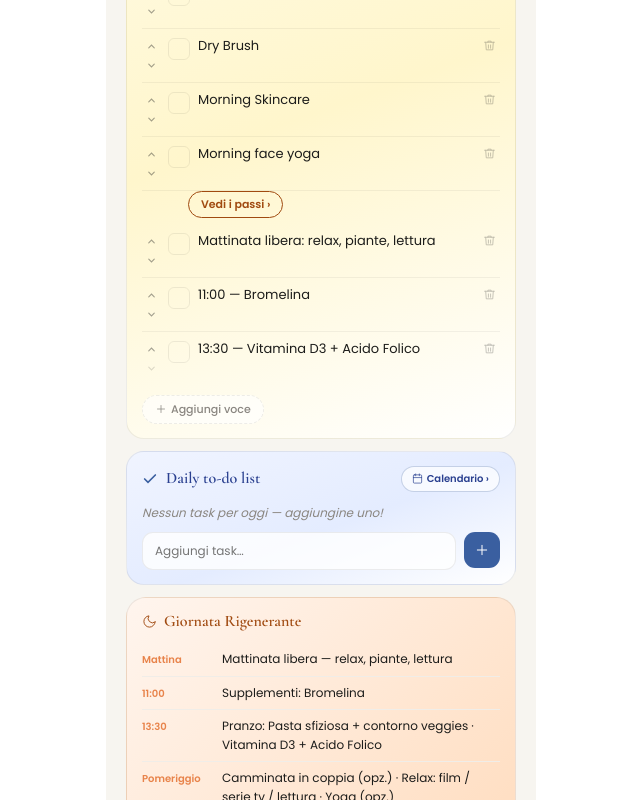
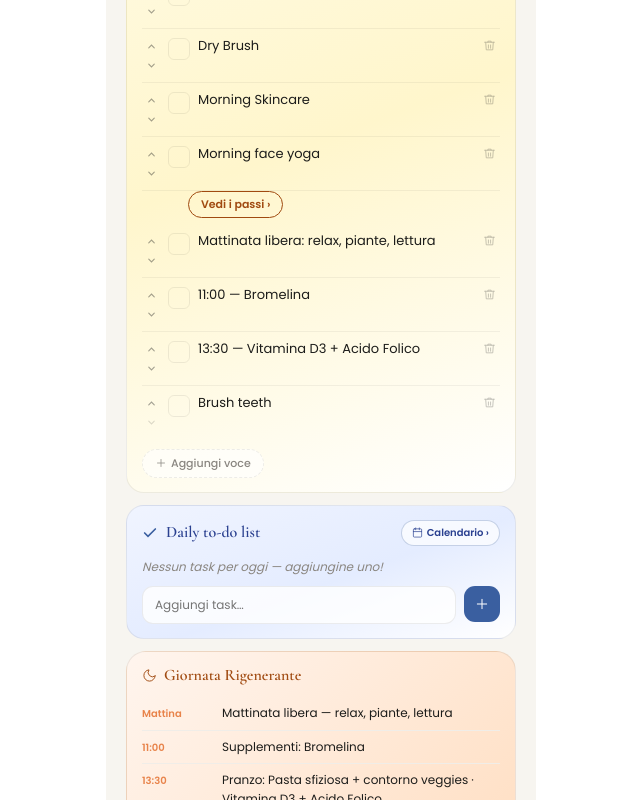
Before and after one commit to sarahcol95/Better-me, a React (Vite) app: page / in a window 1280 px wide. Shown: the part 1253-2053 px from the top of the page, without its empty margins (319-959 px from the left). Built offline with nearby package versions, Linux system fonts and the light colour scheme.

Commit message:
Update App.jsx

```diff
--- a/src/App.jsx
+++ b/src/App.jsx
@@ -131,13 +131,13 @@ const AG="linear-gradient(135deg,#FDFAF6,#EDE0CC)";
 const AT="#6B4A2A";
 
 const DD={
-1:{th:TH.boost,colazione:"monday",mattina:["Nettalingua","Detersione viso",`Supp. risveglio: ${SR}`,"30 Calf Raises lenti – Vacuum 3×30″","Detox Yoga o Upper & Abs","Morning Skincare","Morning face yoga",`Supp. colazione: ${SC}`],alimLabel:"DETOX — low carb & low sodium",alimGrad:AG,alimText:AT,spuntino:"Tisana + 1 arancia",pranzo:"150–200 g proteine + doppia verdura · low carb · low sodium",cena:"150–200 g proteine + verdura cotta · low carb · low sodium",sera:["Gentle Foam Roller","Dry Brush + Massaggio con crema","Skincare Sera A — Retinale 0,2%","Gambe al muro 10'","Magnesio + Potassio"],ufficio:["Oscillazioni tallone-punta","Ogni ora: 5 contrazioni glutei + Rotazione scapole","Ogni volta in bagno: 10 Squat + 20″ Shaking + 10 Wall Slides"],faceYoga:FY_M,fyLabel:"Face Yoga — Drenaggio & Scolpitura"},
-2:{th:TH.forza_idr,colazione:"std",mattina:["Nettalingua","Detersione viso",`Supp. risveglio: ${SR}`,"30 Calf Raises lenti – Vacuum 3×30″","Focus Glutei con pesi","Morning Skincare","Morning face yoga",`Supp. colazione: ${SC}`,"Protein Shake"],alimLabel:"Pro + Carbo + Veggies",alimGrad:AG,alimText:AT,spuntino:"Cappuccino veg + 1 arancia + 20 g frutta secca",pranzo:"70 g cereali + 130 g proteine + verdure + 1 cucchiaio EVO",cena:"150–200 g proteine + verdura + 30–40 g carbo",sera:["Dry Brush + Massaggio con crema","Skincare Sera C — Idratazione + Face Yoga completo","Gambe al muro 10'","Magnesio + Potassio"],ufficio:["Oscillazioni tallone-punta","Ogni ora: 5 contrazioni glutei + Rotazione scapole","Ogni volta in bagno: 10 Squat + 20″ Shaking + 10 Wall Slides"],faceYoga:FY_C,fyLabel:"Face Yoga Sera C — Completo"},
-3:{th:TH.mob_yoga,colazione:"std",mattina:["Nettalingua","Detersione viso",`Supp. risveglio: ${SR}`,"30 Calf Raises lenti – Vacuum 3×30″","30' Yoga e/o Camminata","Morning Skincare","Morning face yoga",`Supp. colazione: ${SC}`],alimLabel:"Pro + Carbo + Veggies",alimGrad:AG,alimText:AT,spuntino:"Cappuccino veg + 1 arancia + 10 g frutta secca",pranzo:"70 g cereali + 130 g proteine + verdure + 1 cucchiaio EVO",cena:"150–200 g proteine + verdura + 30–40 g carbo",sera:["Yoga class 18:15","Dry Brush + Doccia + Getto freddo gambe","Massaggio con crema","Skincare Sera B — Peeling AHA 30% + BHA 2% (max 10 min)","Gambe al muro 10'","Magnesio + Potassio"],ufficio:["Oscillazioni tallone-punta","Ogni ora: 5 contrazioni glutei + Rotazione scapole","Ogni volta in bagno: 10 Squat + 20″ Shaking + 10 Wall Slides"],faceYoga:null},
-4:{th:TH.forza_ret,colazione:"std",mattina:["Nettalingua","Detersione viso",`Supp. risveglio: ${SR}`,"30 Calf Raises lenti – Vacuum 3×30″","Focus Glutei con pesi","Morning Skincare","Morning face yoga",`Supp. colazione: ${SC}`,"Protein Shake"],alimLabel:"Pro + Carbo + Veggies",alimGrad:AG,alimText:AT,spuntino:"Cappuccino veg + 1 arancia + 20 g frutta secca",pranzo:"70 g cereali + 130 g proteine + verdure + 1 cucchiaio EVO",cena:"150–200 g proteine + verdura + 30–40 g carbo",sera:["Gentle Foam Roller","Dry Brush + Massaggio con crema","Skincare Sera A — Retinale 0,2%","Gambe al muro 10'","Magnesio + Potassio"],ufficio:["Oscillazioni tallone-punta","Ogni ora: 5 contrazioni glutei + Rotazione scapole","Ogni volta in bagno: 10 Squat + 20″ Shaking + 10 Wall Slides"],faceYoga:FY_M,fyLabel:"Face Yoga — Drenaggio & Scolpitura"},
-5:{th:TH.mob_face,colazione:"std",mattina:["Nettalingua","Detersione viso",`Supp. risveglio: ${SR}`,"30 Calf Raises lenti – Vacuum 3×30″","30' Yoga e/o Camminata","Morning Skincare","Morning face yoga",`Supp. colazione: ${SC}`],alimLabel:"Pro + Carbo + Veggies",alimGrad:AG,alimText:AT,spuntino:"Cappuccino veg + 1 arancia + 10 g frutta secca",pranzo:"70 g cereali + 130 g proteine + verdure + 1 cucchiaio EVO",cena:"150–200 g proteine + verdura + 30–40 g carbo",sera:["Yoga class 18:15","Dry Brush + Massaggio (opzionale)","Skincare Sera C — Idratazione + Face Yoga completo","Gambe al muro 10'","Magnesio + Potassio"],ufficio:["Oscillazioni tallone-punta","Ogni ora: 5 contrazioni glutei + Rotazione scapole","Ogni volta in bagno: 10 Squat + 20″ Shaking + 10 Wall Slides"],faceYoga:FY_C,fyLabel:"Face Yoga Sera C — Completo"},
-6:{th:TH.sabato,colazione:"std",mattina:["Nettalingua","Detersione viso",`Supp. risveglio: ${SR}`,"30 Calf Raises lenti – Vacuum 3×30″","Dry Brush","Morning Skincare","Morning face yoga",`Supp. colazione: ${SC}`,"Pulizie di casa (9–11)","Yoga class 11:00"],alimLabel:"Pranzo libero + aperitivo + serata",alimGrad:AG,alimText:AT,spuntino:null,aperitivo:"Spritz + snacks",pranzo:"Pasta sfiziosa + contorno veggies",cena:"Cena fuori o sfiziosa — NAC prima se alcolici",sera:["Dry Brush + Doccia + Getto freddo gambe","Massaggio con crema","Skincare essenziale: doppia detersione + sieri","Magnesio + Potassio"],ufficio:[],faceYoga:null},
-0:{th:TH.domenica,colazione:"detox",mattina:["NO sveglia — riposo","Nettalingua","Detersione viso","Supp. risveglio: Omega 3 · Biotina · ½ Bromelina · Multi Probiotico · Diosmina + Esperidina","30 Calf Raises lenti – Vacuum 3×30″","Dry Brush","Morning Skincare","Morning face yoga","Mattinata libera: relax, piante, lettura","11:00 — Bromelina","13:30 — Vitamina D3 + Acido Folico"],alimLabel:"Giornata di relax + pinsa serale",alimGrad:AG,alimText:AT,spuntino:"Aperitivo o spuntino libero",aperitivo:null,pranzo:"Pasta sfiziosa + contorno veggies — 13:30",cena:"Pinsa + mozzarella light + birra analcolica",sera:["Gentle Foam Roller","Dry Brush + Massaggio con crema","Skincare Sera C — Idratazione + Face Yoga completo","Gambe al muro 10'","½ Bromelina + Magnesio + Potassio"],ufficio:[],faceYoga:FY_C,fyLabel:"Face Yoga Sera C — Completo"},
+1:{th:TH.boost,colazione:"monday",mattina:["Nettalingua","Detersione viso",`Supp. risveglio: ${SR}`,"30 Calf Raises lenti – Vacuum 3×30″","Detox Yoga o Upper & Abs","Morning Skincare","Morning face yoga",`Supp. colazione: ${SC}`,"Brush teeth"],alimLabel:"DETOX — low carb & low sodium",alimGrad:AG,alimText:AT,spuntino:"Tisana + 1 arancia",pranzo:"150–200 g proteine + doppia verdura · low carb · low sodium",cena:"150–200 g proteine + verdura cotta · low carb · low sodium",sera:["Gentle Foam Roller","Dry Brush + Massaggio con crema","Skincare Sera A — Retinale 0,2%","Gambe al muro 10'","Magnesio + Potassio"],ufficio:["Oscillazioni tallone-punta","Ogni ora: 5 contrazioni glutei + Rotazione scapole","Ogni volta in bagno: 10 Squat + 20″ Shaking + 10 Wall Slides"],faceYoga:FY_M,fyLabel:"Face Yoga — Drenaggio & Scolpitura"},
+2:{th:TH.forza_idr,colazione:"std",mattina:["Nettalingua","Detersione viso",`Supp. risveglio: ${SR}`,"30 Calf Raises lenti – Vacuum 3×30″","Focus Glutei con pesi","Morning Skincare","Morning face yoga",`Supp. colazione: ${SC}`,"Protein Shake","Brush teeth"],alimLabel:"Pro + Carbo + Veggies",alimGrad:AG,alimText:AT,spuntino:"Cappuccino veg + 1 arancia + 20 g frutta secca",pranzo:"70 g cereali + 130 g proteine + verdure + 1 cucchiaio EVO",cena:"150–200 g proteine + verdura + 30–40 g carbo",sera:["Dry Brush + Massaggio con crema","Skincare Sera C — Idratazione + Face Yoga completo","Gambe al muro 10'","Magnesio + Potassio"],ufficio:["Oscillazioni tallone-punta","Ogni ora: 5 contrazioni glutei + Rotazione scapole","Ogni volta in bagno: 10 Squat + 20″ Shaking + 10 Wall Slides"],faceYoga:FY_C,fyLabel:"Face Yoga Sera C — Completo"},
+3:{th:TH.mob_yoga,colazione:"std",mattina:["Nettalingua","Detersione viso",`Supp. risveglio: ${SR}`,"30 Calf Raises lenti – Vacuum 3×30″","30' Yoga e/o Camminata","Morning Skincare","Morning face yoga",`Supp. colazione: ${SC}`,"Brush teeth"],alimLabel:"Pro + Carbo + Veggies",alimGrad:AG,alimText:AT,spuntino:"Cappuccino veg + 1 arancia + 10 g frutta secca",pranzo:"70 g cereali + 130 g proteine + verdure + 1 cucchiaio EVO",cena:"150–200 g proteine + verdura + 30–40 g carbo",sera:["Yoga class 18:15","Dry Brush + Doccia + Getto freddo gambe","Massaggio con crema","Skincare Sera B — Peeling AHA 30% + BHA 2% (max 10 min)","Gambe al muro 10'","Magnesio + Potassio"],ufficio:["Oscillazioni tallone-punta","Ogni ora: 5 contrazioni glutei + Rotazione scapole","Ogni volta in bagno: 10 Squat + 20″ Shaking + 10 Wall Slides"],faceYoga:null},
+4:{th:TH.forza_ret,colazione:"std",mattina:["Nettalingua","Detersione viso",`Supp. risveglio: ${SR}`,"30 Calf Raises lenti – Vacuum 3×30″","Focus Glutei con pesi","Morning Skincare","Morning face yoga",`Supp. colazione: ${SC}`,"Protein Shake","Brush teeth"],alimLabel:"Pro + Carbo + Veggies",alimGrad:AG,alimText:AT,spuntino:"Cappuccino veg + 1 arancia + 20 g frutta secca",pranzo:"70 g cereali + 130 g proteine + verdure + 1 cucchiaio EVO",cena:"150–200 g proteine + verdura + 30–40 g carbo",sera:["Gentle Foam Roller","Dry Brush + Massaggio con crema","Skincare Sera A — Retinale 0,2%","Gambe al muro 10'","Magnesio + Potassio"],ufficio:["Oscillazioni tallone-punta","Ogni ora: 5 contrazioni glutei + Rotazione scapole","Ogni volta in bagno: 10 Squat + 20″ Shaking + 10 Wall Slides"],faceYoga:FY_M,fyLabel:"Face Yoga — Drenaggio & Scolpitura"},
+5:{th:TH.mob_face,colazione:"std",mattina:["Nettalingua","Detersione viso",`Supp. risveglio: ${SR}`,"30 Calf Raises lenti – Vacuum 3×30″","30' Yoga e/o Camminata","Morning Skincare","Morning face yoga",`Supp. colazione: ${SC}`,"Brush teeth"],alimLabel:"Pro + Carbo + Veggies",alimGrad:AG,alimText:AT,spuntino:"Cappuccino veg + 1 arancia + 10 g frutta secca",pranzo:"70 g cereali + 130 g proteine + verdure + 1 cucchiaio EVO",cena:"150–200 g proteine + verdura + 30–40 g carbo",sera:["Yoga class 18:15","Dry Brush + Massaggio (opzionale)","Skincare Sera C — Idratazione + Face Yoga completo","Gambe al muro 10'","Magnesio + Potassio"],ufficio:["Oscillazioni tallone-punta","Ogni ora: 5 contrazioni glutei + Rotazione scapole","Ogni volta in bagno: 10 Squat + 20″ Shaking + 10 Wall Slides"],faceYoga:FY_C,fyLabel:"Face Yoga Sera C — Completo"},
+6:{th:TH.sabato,colazione:"std",mattina:["Nettalingua","Detersione viso",`Supp. risveglio: ${SR}`,"30 Calf Raises lenti – Vacuum 3×30″","Dry Brush","Morning Skincare","Morning face yoga",`Supp. colazione: ${SC}`,"Pulizie di casa (9–11)","Yoga class 11:00","Brush teeth"],alimLabel:"Pranzo libero + aperitivo + serata",alimGrad:AG,alimText:AT,spuntino:null,aperitivo:"Spritz + snacks",pranzo:"Pasta sfiziosa + contorno veggies",cena:"Cena fuori o sfiziosa — NAC prima se alcolici",sera:["Dry Brush + Doccia + Getto freddo gambe","Massaggio con crema","Skincare essenziale: doppia detersione + sieri","Magnesio + Potassio"],ufficio:[],faceYoga:null},
+0:{th:TH.domenica,colazione:"detox",mattina:["NO sveglia — riposo","Nettalingua","Detersione viso","Supp. risveglio: Omega 3 · Biotina · ½ Bromelina · Multi Probiotico · Diosmina + Esperidina","30 Calf Raises lenti – Vacuum 3×30″","Dry Brush","Morning Skincare","Morning face yoga","Mattinata libera: relax, piante, lettura","11:00 — Bromelina","13:30 — Vitamina D3 + Acido Folico","Brush teeth"],alimLabel:"Giornata di relax + pinsa serale",alimGrad:AG,alimText:AT,spuntino:"Aperitivo o spuntino libero",aperitivo:null,pranzo:"Pasta sfiziosa + contorno veggies — 13:30",cena:"Pinsa + mozzarella light + birra analcolica",sera:["Gentle Foam Roller","Dry Brush + Massaggio con crema","Skincare Sera C — Idratazione + Face Yoga completo","Gambe al muro 10'","½ Bromelina + Magnesio + Potassio"],ufficio:[],faceYoga:FY_C,fyLabel:"Face Yoga Sera C — Completo"},
 };
 
 const DN=["domenica","lunedì","martedì","mercoledì","giovedì","venerdì","sabato"];
```
